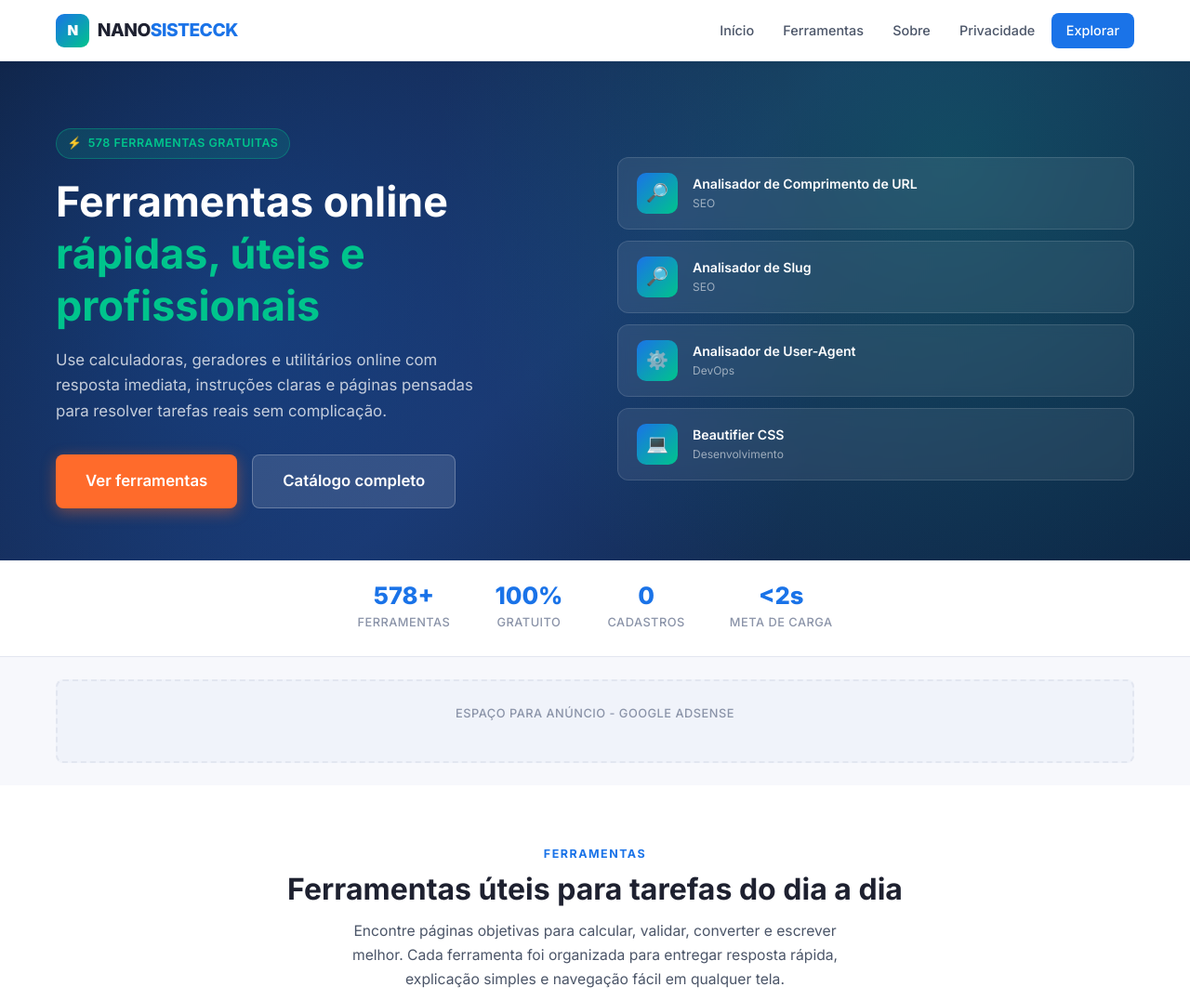
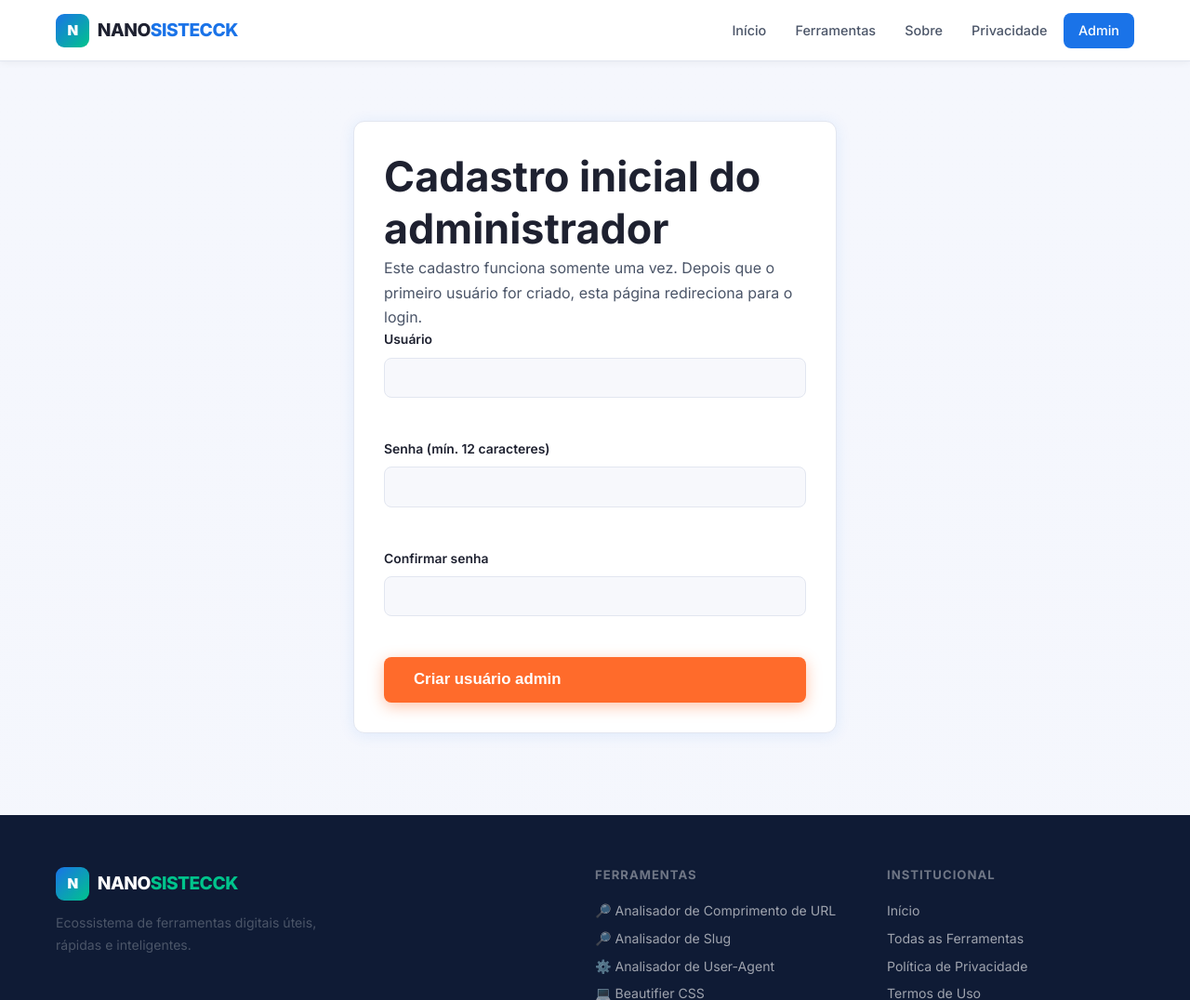
Before and after one commit to marceloteck/NANOSISTECCK_V1, a PHP site: page /admin/cadastro in a window 1280 px wide. Shown: the top 1076 px of the page at 93% size. Run offline with PHP 8.4, Linux system fonts and the light colour scheme; some libraries are stand-ins or nearby versions.

Commit message:
feat(admin): adicionar cadastro inicial único com bloqueio após 1 usuário

```diff
--- /dev/null
+++ b/admin/cadastro.php
@@ -0,0 +1,85 @@
+<?php
+
+declare(strict_types=1);
+
+require_once dirname(__DIR__) . '/config/bootstrap.php';
+
+ns_redirect_legacy_url('/admin/cadastro');
+ns_admin_start_session();
+
+if (ns_admin_has_any_user()) {
+    header('Location: ' . ns_href('/admin/login'));
+    exit;
+}
+
+$errorMessage = null;
+
+if ($_SERVER['REQUEST_METHOD'] === 'POST') {
+    $username = strtolower(trim((string) ($_POST['username'] ?? '')));
+    $password = (string) ($_POST['password'] ?? '');
+    $passwordConfirm = (string) ($_POST['password_confirm'] ?? '');
+
+    if (!ns_csrf_validate($_POST['csrf_token'] ?? null)) {
+        $errorMessage = 'Sessão inválida. Recarregue a página.';
+    } elseif (!preg_match('/^[a-z0-9._-]{4,80}$/', $username)) {
+        $errorMessage = 'Usuário inválido. Use 4-80 caracteres (a-z, 0-9, ponto, _ e -).';
+    } elseif (strlen($password) < 12) {
+        $errorMessage = 'A senha precisa ter pelo menos 12 caracteres.';
+    } elseif ($password !== $passwordConfirm) {
+        $errorMessage = 'As senhas não conferem.';
+    } else {
+        try {
+            $pdo = ns_admin_db();
+            $stmt = $pdo->prepare('INSERT INTO admin_users (username, password_hash, is_active) VALUES (:username, :password_hash, 1)');
+            $stmt->execute([
+                ':username' => $username,
+                ':password_hash' => password_hash($password, PASSWORD_DEFAULT),
+            ]);
+
+            session_regenerate_id(true);
+            header('Location: ' . ns_href('/admin/login?created=1'));
+            exit;
+        } catch (Throwable $exception) {
+            $errorMessage = 'Não foi possível concluir o cadastro inicial.';
+        }
+    }
+}
+
+ns_render_page_start('admin_register', ['is_admin' => true, 'body_class' => 'admin-body']);
+?>
+<main>
+  <section class="section">
+    <div class="container" style="max-width: 560px;">
+      <div class="tool-box">
+        <h1>Cadastro inicial do administrador</h1>
+        <p>Este cadastro funciona somente uma vez. Depois que o primeiro usuário for criado, esta página redireciona para o login.</p>
+
+        <?php if ($errorMessage !== null): ?>
+          <div class="notice notice-warn"><span>!</span><span><?= ns_escape($errorMessage) ?></span></div>
+        <?php endif; ?>
+
+        <form method="post" class="admin-form" autocomplete="off">
+          <input type="hidden" name="csrf_token" value="<?= ns_escape(ns_csrf_token()) ?>" />
+
+          <div class="form-group">
+            <label for="username">Usuário</label>
+            <input class="form-control" id="username" name="username" maxlength="80" required />
+          </div>
+
+          <div class="form-group">
+            <label for="password">Senha (mín. 12 caracteres)</label>
+            <input class="form-control" id="password" name="password" type="password" maxlength="255" required />
+          </div>
+
+          <div class="form-group">
+            <label for="password_confirm">Confirmar senha</label>
+            <input class="form-control" id="password_confirm" name="password_confirm" type="password" maxlength="255" required />
+          </div>
+
+          <button class="btn btn-primary btn-lg" type="submit">Criar usuário admin</button>
+        </form>
+      </div>
+    </div>
+  </section>
+</main>
+<?php ns_render_page_end(); ?>
--- a/config/bootstrap.php
+++ b/config/bootstrap.php
@@ -249,6 +249,195 @@ function ns_save_settings(array $settings): bool
     return file_put_contents(ns_settings_file(), $encoded . PHP_EOL) !== false;
 }
 
+function ns_admin_db_file(): string
+{
+    return dirname(__DIR__) . '/data/admin.sqlite';
+}
+
+function ns_admin_db(): PDO
+{
+    static $pdo;
+
+    if ($pdo instanceof PDO) {
+        return $pdo;
+    }
+
+    $dbFile = ns_admin_db_file();
+    $dbDir = dirname($dbFile);
+
+    if (!is_dir($dbDir)) {
+        mkdir($dbDir, 0755, true);
+    }
+
+    $pdo = new PDO('sqlite:' . $dbFile);
+    $pdo->setAttribute(PDO::ATTR_ERRMODE, PDO::ERRMODE_EXCEPTION);
+    $pdo->setAttribute(PDO::ATTR_DEFAULT_FETCH_MODE, PDO::FETCH_ASSOC);
+
+    ns_admin_run_migrations($pdo);
+
+    return $pdo;
+}
+
+function ns_admin_run_migrations(PDO $pdo): void
+{
+    $pdo->exec('CREATE TABLE IF NOT EXISTS admin_users (
+        id INTEGER PRIMARY KEY AUTOINCREMENT,
+        username TEXT NOT NULL UNIQUE,
+        password_hash TEXT NOT NULL,
+        is_active INTEGER NOT NULL DEFAULT 1,
+        last_login_at TEXT DEFAULT NULL,
+        created_at TEXT NOT NULL DEFAULT CURRENT_TIMESTAMP,
+        updated_at TEXT NOT NULL DEFAULT CURRENT_TIMESTAMP
+    )');
+
+    $pdo->exec('CREATE TABLE IF NOT EXISTS admin_login_attempts (
+        id INTEGER PRIMARY KEY AUTOINCREMENT,
+        username TEXT NOT NULL,
+        ip_address TEXT NOT NULL,
+        user_agent TEXT NOT NULL,
+        success INTEGER NOT NULL DEFAULT 0,
+        attempted_at TEXT NOT NULL DEFAULT CURRENT_TIMESTAMP
+    )');
+}
+
+function ns_admin_start_session(): void
+{
+    if (session_status() === PHP_SESSION_ACTIVE) {
+        return;
+    }
+
+    ini_set('session.use_only_cookies', '1');
+    ini_set('session.cookie_httponly', '1');
+    ini_set('session.use_strict_mode', '1');
+    session_name('ns_admin_session');
+    session_set_cookie_params([
+        'lifetime' => 0,
+        'path' => '/',
+        'secure' => !empty($_SERVER['HTTPS']) && $_SERVER['HTTPS'] !== 'off',
+        'httponly' => true,
+        'samesite' => 'Lax',
+    ]);
+    session_start();
+}
+
+function ns_client_ip(): string
+{
+    return trim((string) ($_SERVER['REMOTE_ADDR'] ?? '0.0.0.0'));
+}
+
+function ns_admin_is_rate_limited(string $username): bool
+{
+    $pdo = ns_admin_db();
+    $stmt = $pdo->prepare('SELECT COUNT(*) FROM admin_login_attempts
+        WHERE success = 0
+          AND attempted_at >= datetime("now", "-15 minutes")
+          AND (username = :username OR ip_address = :ip)');
+    $stmt->execute([
+        ':username' => strtolower(trim($username)),
+        ':ip' => ns_client_ip(),
+    ]);
+
+    return (int) $stmt->fetchColumn() >= 5;
+}
+
+function ns_admin_record_login_attempt(string $username, bool $success): void
+{
+    $pdo = ns_admin_db();
+    $stmt = $pdo->prepare('INSERT INTO admin_login_attempts (username, ip_address, user_agent, success)
+        VALUES (:username, :ip_address, :user_agent, :success)');
+    $stmt->execute([
+        ':username' => strtolower(trim($username)),
+        ':ip_address' => ns_client_ip(),
+        ':user_agent' => substr((string) ($_SERVER['HTTP_USER_AGENT'] ?? 'unknown'), 0, 255),
+        ':success' => $success ? 1 : 0,
+    ]);
+}
+
+function ns_admin_verify_credentials(string $username, string $password): ?array
+{
+    $pdo = ns_admin_db();
+    $stmt = $pdo->prepare('SELECT id, username, password_hash, is_active FROM admin_users WHERE username = :username LIMIT 1');
+    $stmt->execute([':username' => strtolower(trim($username))]);
+    $user = $stmt->fetch();
+
+    if (!$user || (int) $user['is_active'] !== 1) {
+        return null;
+    }
+
+    return password_verify($password, $user['password_hash']) ? $user : null;
+}
+
+function ns_admin_login(array $user): void
+{
+    ns_admin_start_session();
+    session_regenerate_id(true);
+    $_SESSION['admin_user_id'] = (int) $user['id'];
+    $_SESSION['admin_username'] = (string) $user['username'];
+    $_SESSION['admin_logged_at'] = time();
+
+    $pdo = ns_admin_db();
+    $stmt = $pdo->prepare('UPDATE admin_users SET last_login_at = CURRENT_TIMESTAMP, updated_at = CURRENT_TIMESTAMP WHERE id = :id');
+    $stmt->execute([':id' => (int) $user['id']]);
+}
+
+function ns_admin_logout(): void
+{
+    ns_admin_start_session();
+    $_SESSION = [];
+
+    if (ini_get('session.use_cookies')) {
+        $params = session_get_cookie_params();
+        setcookie(session_name(), '', time() - 42000, $params['path'], $params['domain'] ?? '', (bool) $params['secure'], (bool) $params['httponly']);
+    }
+
+    session_destroy();
+}
+
+function ns_admin_is_authenticated(): bool
+{
+    ns_admin_start_session();
+    return isset($_SESSION['admin_user_id']) && is_int($_SESSION['admin_user_id']);
+}
+
+function ns_admin_require_auth(): void
+{
+    if (ns_admin_is_authenticated()) {
+        return;
+    }
+
+    header('Location: ' . ns_href('/admin/login'));
+    exit;
+}
+
+function ns_admin_has_any_user(): bool
+{
+    $pdo = ns_admin_db();
+    $count = (int) $pdo->query('SELECT COUNT(*) FROM admin_users')->fetchColumn();
+    return $count > 0;
+}
+
+function ns_csrf_token(): string
+{
+    ns_admin_start_session();
+
+    if (!isset($_SESSION['csrf_token']) || !is_string($_SESSION['csrf_token'])) {
+        $_SESSION['csrf_token'] = bin2hex(random_bytes(32));
+    }
+
+    return $_SESSION['csrf_token'];
+}
+
+function ns_csrf_validate(?string $token): bool
+{
+    ns_admin_start_session();
+
+    if (!isset($_SESSION['csrf_token']) || !is_string($_SESSION['csrf_token'])) {
+        return false;
+    }
+
+    return is_string($token) && hash_equals($_SESSION['csrf_token'], $token);
+}
+
 function ns_site_url(): string
 {
     $settings = ns_load_settings();
@@ -360,6 +549,28 @@ function ns_page_definitions(): array
             'description' => 'Painel administrativo para branding, anúncios e meta tags da NANOSISTECCK Tools.',
             'keywords' => 'painel administrativo nanosistecck',
             'path' => '/admin',
+            'robots' => 'noindex,nofollow',
+            'schema' => 'webpage',
+            'priority' => '0.1',
+            'changefreq' => 'monthly',
+        ],
+        'admin_login' => [
+            'page_key' => 'admin_login',
+            'title' => 'Login do Administrador | ' . $siteName,
+            'description' => 'Acesso seguro ao painel administrativo da NANOSISTECCK Tools.',
+            'keywords' => 'login administrador nanosistecck',
+            'path' => '/admin/login',
+            'robots' => 'noindex,nofollow',
+            'schema' => 'webpage',
+            'priority' => '0.1',
+            'changefreq' => 'monthly',
+        ],
+        'admin_register' => [
+            'page_key' => 'admin_register',
+            'title' => 'Cadastro Inicial do Administrador | ' . $siteName,
+            'description' => 'Cadastro único do primeiro usuário administrador da NANOSISTECCK Tools.',
+            'keywords' => 'cadastro administrador nanosistecck',
+            'path' => '/admin/cadastro',
             'robots' => 'noindex,nofollow',
             'schema' => 'webpage',
             'priority' => '0.1',
@@ -583,6 +794,9 @@ function ns_render_header(string $pageKey, bool $isAdmin = false): void
 
     if ($isAdmin) {
         echo '          <a href="' . ns_escape(ns_href('/admin')) . '" class="nav-cta btn active">Admin</a>' . PHP_EOL;
+        if (ns_admin_is_authenticated()) {
+            echo '          <a href="' . ns_escape(ns_href('/admin/logout')) . '" class="btn" rel="nofollow">Sair</a>' . PHP_EOL;
+        }
     } else {
         echo '          <a href="' . ns_escape(ns_href('/ferramentas')) . '" class="nav-cta btn">Explorar</a>' . PHP_EOL;
     }
@@ -656,6 +870,15 @@ function ns_render_page_start(string $pageKey, array $options = []): void
     $bodyClass = trim((string) ($options['body_class'] ?? ''));
     $isAdmin = !empty($options['is_admin']);
 
+    if ($isAdmin) {
+        header('X-Frame-Options: DENY');
+        header('X-Content-Type-Options: nosniff');
+        header('Referrer-Policy: no-referrer');
+        header("Content-Security-Policy: default-src 'self' https://fonts.googleapis.com https://fonts.gstatic.com; style-src 'self' 'unsafe-inline' https://fonts.googleapis.com; script-src 'self'; img-src 'self' data: https:; font-src 'self' https://fonts.gstatic.com; frame-ancestors 'none'; base-uri 'self'; form-action 'self';");
+        header('Cache-Control: no-store, no-cache, must-revalidate, max-age=0');
+        header('Pragma: no-cache');
+    }
+
     echo '<!DOCTYPE html>' . PHP_EOL;
     echo '<html lang="pt-BR">' . PHP_EOL;
     echo '<head>' . PHP_EOL;
```
Also changed, not shown: admin/index.php (+25 -19 lines), admin/login.php (added, +81 -0 lines), admin/logout.php (added, +10 -0 lines), scripts/create_admin_user.php (added, +37 -0 lines), README.md.
